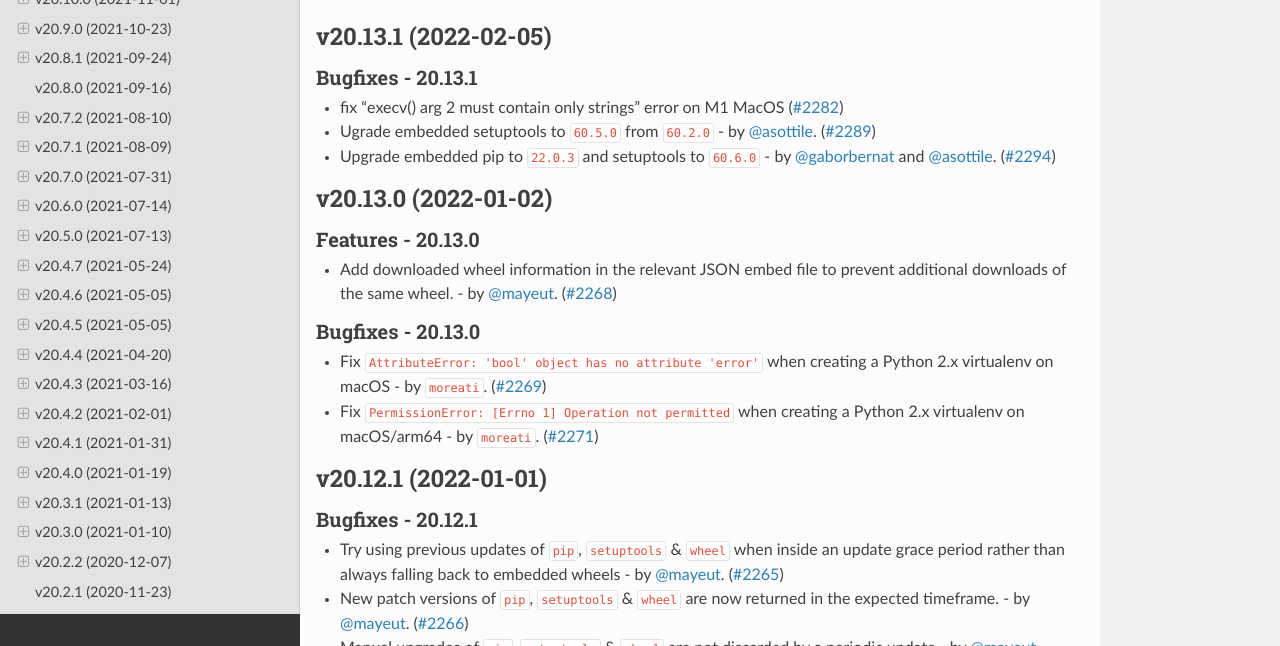
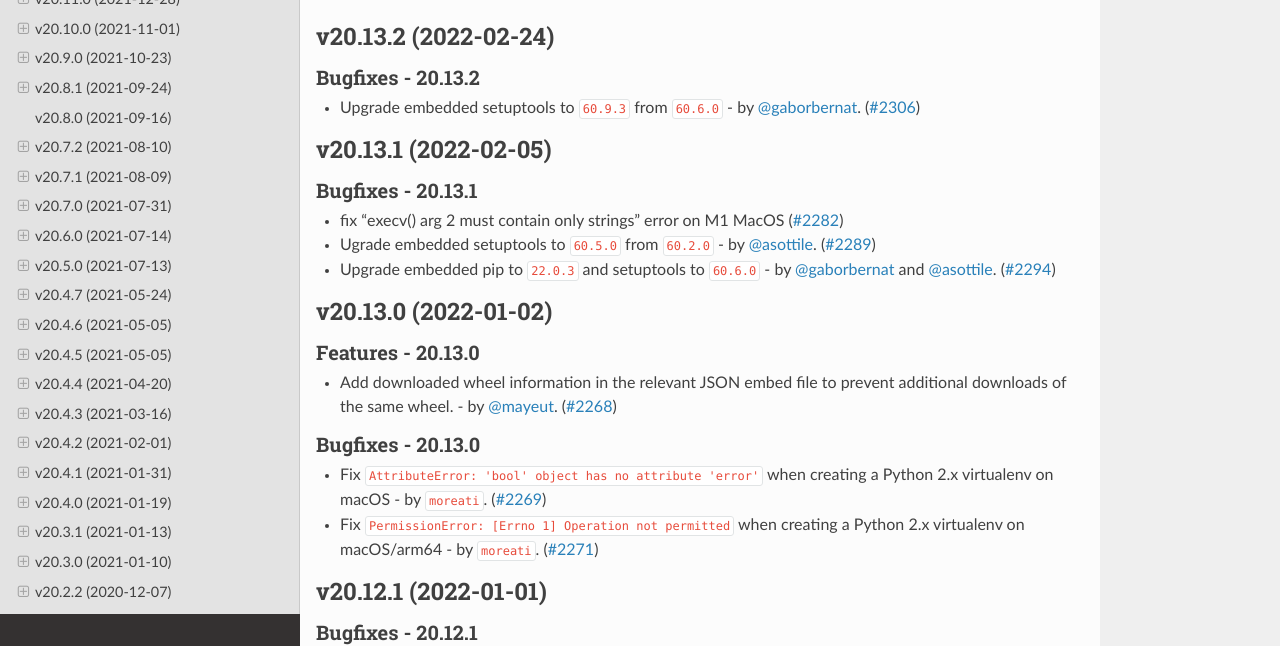
Before and after one commit to pypa/virtualenv, a Sphinx documentation site: the page built from docs/changelog.rst, in a window 1280 px wide and 900 px high, cut to the strip 254-900 px from the top of the window. Built offline with Sphinx 7.4.7 and the Read the Docs theme 2.0.0, drawn with Linux system fonts in a browser that asks for light colours; pages that are not in the unit, such as notebooks, are missing from menus; the version number could not be read and is left out; some of the changed text lies outside the part shown.

Commit message:
release 20.13.2

```diff
--- a/docs/changelog.rst
+++ b/docs/changelog.rst
@@ -4,6 +4,14 @@
 .. include:: _draft.rst
 
 .. towncrier release notes start
+
+v20.13.2 (2022-02-24)
+---------------------
+
+Bugfixes - 20.13.2
+~~~~~~~~~~~~~~~~~~
+- Upgrade embedded setuptools to ``60.9.3`` from ``60.6.0`` - by :user:`gaborbernat`. (`#2306 <https://github.com/pypa/virtualenv/issues/2306>`_)
+
 
 v20.13.1 (2022-02-05)
 ---------------------
--- a/docs/changelog/2306.bugfix.rst
+++ /dev/null
@@ -1 +0,0 @@
-Upgrade embedded setuptools to ``60.9.3`` from ``60.6.0`` - by :user:`gaborbernat`.
```
